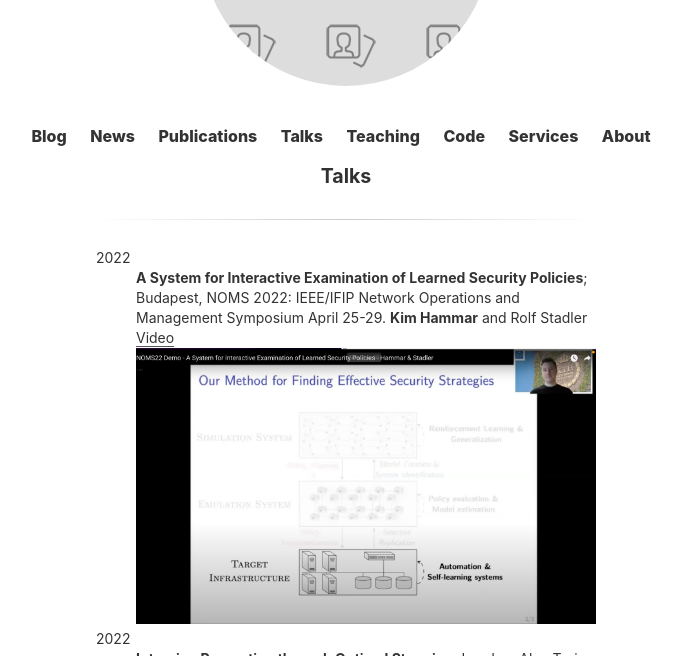
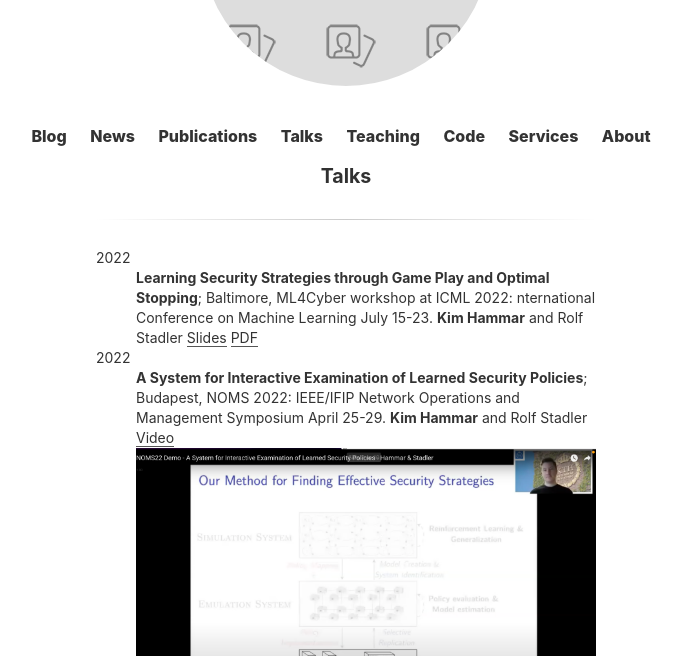
Before and after one commit to Limmen/Limmen.github.io, a Jekyll site: the page built from talks.md, in a window 1280 px wide and 900 px high, cut to the strip 244-900 px from the top of the window. Shown: the whole strip, without its empty margins (294-976 px from the left). Built offline with Jekyll 4.4.1, drawn with Linux system fonts in a browser that asks for light colours.

Commit message:
add talk

```diff
--- a/talks.md
+++ b/talks.md
@@ -2,6 +2,12 @@
 layout: page
 title: Talks
 ---
+
+2022
+:   **Learning Security Strategies through Game Play and Optimal Stopping**; Baltimore, ML4Cyber workshop at ICML 2022: nternational Conference on Machine Learning July 15-23.
+    **Kim Hammar** and Rolf Stadler
+	[Slides](https://www.slideshare.net/KimHammar/learning-security-strategies-through-game-play-and-optimal-stopping)
+	[PDF](/assets/slides/ICML_22_HAMMAR_STADLER_SLIDES.PDF)
 
 2022
 :   **A System for Interactive Examination of Learned Security Policies**; Budapest, NOMS 2022: IEEE/IFIP Network Operations and Management Symposium April 25-29.
```
Also changed, not shown: 1 other file.
